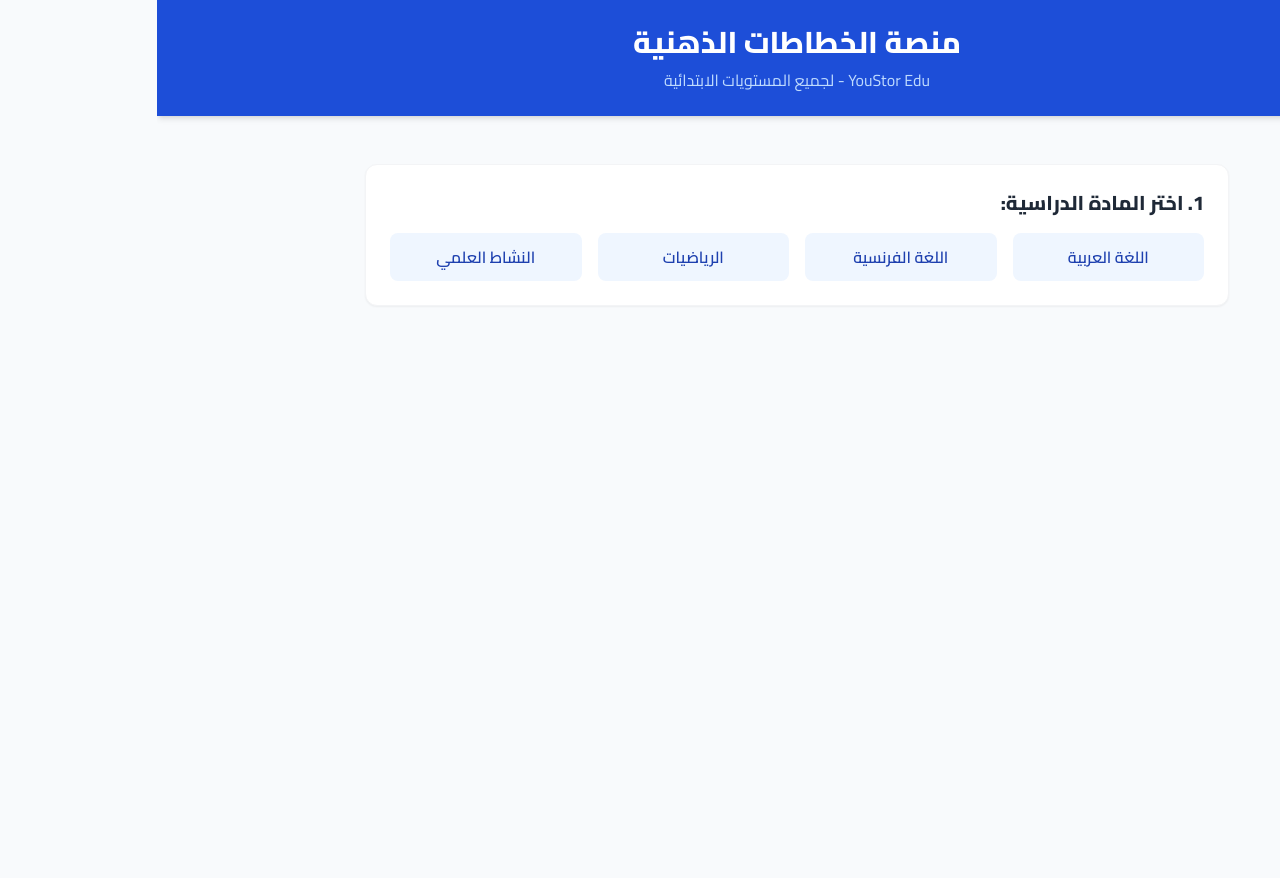
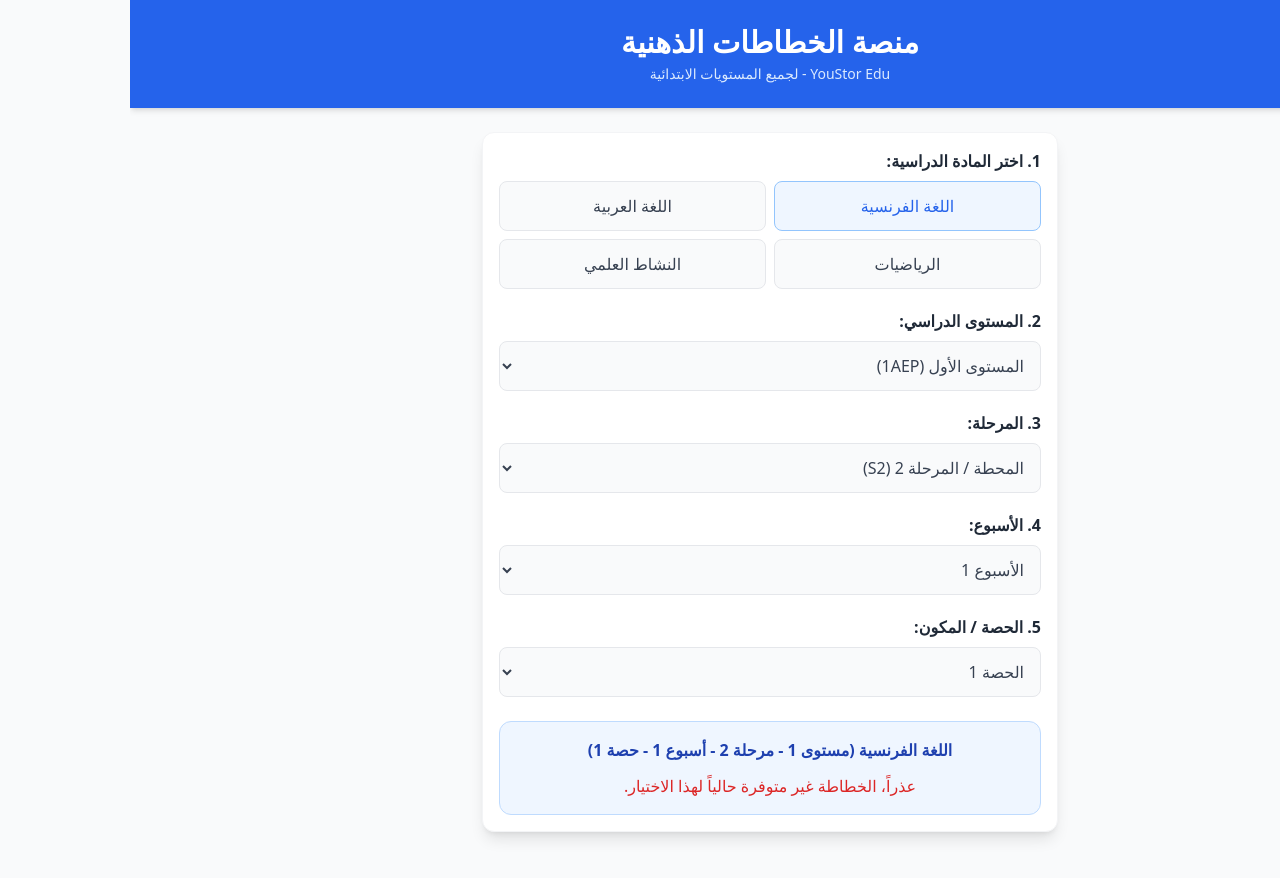
Before and after one commit to neuraltech-ai/Youstoredu, a Jekyll site: the page index.html, which Jekyll copies as it is, in a window 1280 px wide. Shown: the top 878 px of the page. Built offline with Jekyll 4.4.1, drawn with Linux system fonts in a browser that asks for light colours; nearby versions of some CDN libraries.

Commit message:
تحديث واجهة المنصة وإصلاح قاعدة البيانات بالكامل

```diff
--- a/index.html
+++ b/index.html
@@ -3,82 +3,63 @@
 <head>
     <meta charset="UTF-8">
     <meta name="viewport" content="width=device-width, initial-scale=1.0">
-    <title>منصة الخطاطات الذهنية | YouStor Edu</title>
+    <title>منصة الخطاطات الذهنية - YouStor Edu</title>
     <script src="https://cdn.tailwindcss.com"></script>
-    <link href="https://fonts.googleapis.com/css2?family=Cairo:wght@400;600;800&display=swap" rel="stylesheet">
-    <style>
-        body { font-family: 'Cairo', sans-serif; background-color: #f8fafc; }
-        .fade-in { animation: fadeIn 0.3s ease-in-out; }
-        @keyframes fadeIn { from { opacity: 0; transform: translateY(10px); } to { opacity: 1; transform: translateY(0); } }
-    </style>
 </head>
-<body>
-
-    <header class="bg-blue-700 text-white p-6 shadow-md text-center">
-        <h1 class="text-3xl font-extrabold mb-2">منصة الخطاطات الذهنية</h1>
-        <p class="text-blue-200">YouStor Edu - لجميع المستويات الابتدائية</p>
+<body class="bg-gray-50 min-h-screen">
+    <!-- رأس الصفحة -->
+    <header class="bg-blue-600 text-white py-6 shadow-md text-center">
+        <h1 class="text-3xl font-bold">منصة الخطاطات الذهنية</h1>
+        <p class="text-blue-100 text-sm mt-1">YouStor Edu - لجميع المستويات الابتدائية</p>
     </header>
 
-    <main class="max-w-4xl mx-auto mt-8 p-4">
+    <main class="max-w-xl mx-auto p-4 mt-6 bg-white rounded-xl shadow-lg border border-gray-100">
+        <!-- 1. اختيار المادة -->
+        <section class="mb-5">
+            <label class="block font-bold text-gray-800 mb-2">1. اختر المادة الدراسية:</label>
+            <div class="grid grid-cols-2 gap-2">
+                <button onclick="setSubject('اللغة الفرنسية')" id="btn-اللغة الفرنسية" class="p-3 text-center rounded-lg border font-medium transition bg-blue-50 text-blue-600 border-blue-300">اللغة الفرنسية</button>
+                <button onclick="setSubject('اللغة العربية')" id="btn-اللغة العربية" class="p-3 text-center rounded-lg border font-medium transition bg-gray-50 text-gray-700 border-gray-200">اللغة العربية</button>
+                <button onclick="setSubject('الرياضيات')" id="btn-الرياضيات" class="p-3 text-center rounded-lg border font-medium transition bg-gray-50 text-gray-700 border-gray-200">الرياضيات</button>
+                <button onclick="setSubject('النشاط العلمي')" id="btn-النشاط العلمي" class="p-3 text-center rounded-lg border font-medium transition bg-gray-50 text-gray-700 border-gray-200">النشاط العلمي</button>
+            </div>
+        </section>
 
-        <!-- اختيار المادة -->
-        <div class="mb-6 bg-white p-6 rounded-xl shadow-sm border border-gray-100">
-            <h2 class="text-xl font-bold text-gray-800 mb-4">1. اختر المادة الدراسية:</h2>
-            <div class="grid grid-cols-2 md:grid-cols-4 gap-4">
-                <button onclick="selectSubject('اللغة العربية')" class="bg-blue-50 hover:bg-blue-600 hover:text-white text-blue-800 py-3 rounded-lg font-semibold transition">اللغة العربية</button>
-                <button onclick="selectSubject('اللغة الفرنسية')" class="bg-blue-50 hover:bg-blue-600 hover:text-white text-blue-800 py-3 rounded-lg font-semibold transition">اللغة الفرنسية</button>
-                <button onclick="selectSubject('الرياضيات')" class="bg-blue-50 hover:bg-blue-600 hover:text-white text-blue-800 py-3 rounded-lg font-semibold transition">الرياضيات</button>
-                <button onclick="selectSubject('النشاط العلمي')" class="bg-blue-50 hover:bg-blue-600 hover:text-white text-blue-800 py-3 rounded-lg font-semibold transition">النشاط العلمي</button>
-            </div>
-        </div>
+        <!-- 2. اختيار المستوى -->
+        <section class="mb-5">
+            <label class="block font-bold text-gray-800 mb-2">2. المستوى الدراسي:</label>
+            <select id="level" onchange="updateForm()" class="w-full p-3 border rounded-lg bg-gray-50 text-gray-700 focus:ring-2 focus:ring-blue-500">
+                <option value="1">المستوى الأول (1AEP)</option>
+                <option value="2">المستوى الثاني (2AEP)</option>
+                <option value="6">المستوى السادس (6AEP)</option>
+            </select>
+        </section>
 
-        <!-- عرض الاختيارات -->
-        <div id="selection-area" class="hidden bg-white p-6 rounded-xl shadow-sm border border-gray-100 fade-in mb-6">
-            <h3 id="selected-title" class="text-2xl font-bold text-blue-700 mb-6 border-b pb-2"></h3>
+        <!-- 3. اختيار المرحلة -->
+        <section class="mb-5">
+            <label class="block font-bold text-gray-800 mb-2">3. المرحلة:</label>
+            <select id="stage" onchange="updateForm()" class="w-full p-3 border rounded-lg bg-gray-50 text-gray-700 focus:ring-2 focus:ring-blue-500">
+                <option value="1">المحطة / المرحلة 1 (S1)</option>
+                <option value="2" selected>المحطة / المرحلة 2 (S2)</option>
+            </select>
+        </section>
 
-            <div class="grid grid-cols-1 md:grid-cols-4 gap-4">
-                <!-- المستوى -->
-                <div>
-                    <label class="block text-sm font-bold text-gray-700 mb-2">المستوى:</label>
-                    <select id="level-select" class="w-full border-gray-300 rounded-lg p-2 bg-gray-50 outline-none">
-                        <option value="1">الأول</option>
-                        <option value="2" selected>الثاني</option>
-                        <option value="3">الثالث</option>
-                        <option value="4">الرابع</option>
-                        <option value="5">الخامس</option>
-                        <option value="6">السادس</option>
-                    </select>
-                </div>
-
-                <!-- المرحلة -->
-                <div>
-                    <label class="block text-sm font-bold text-gray-700 mb-2">المرحلة:</label>
-                    <select id="stage-select" class="w-full border-gray-300 rounded-lg p-2 bg-gray-50 outline-none">
-                        <option value="2" selected>الثانية</option>
-                        <option value="3">الثالثة</option>
-                        <option value="4">الرابعة</option>
-                        <option value="5">الخامسة</option>
-                        <option value="6">السادسة</option>
-                    </select>
-                </div>
-
-                <!-- الأسبوع -->
-                <div>
-                    <label class="block text-sm font-bold text-gray-700 mb-2">الأسبوع:</label>
-                    <select id="week-select" class="w-full border-gray-300 rounded-lg p-2 bg-gray-50 outline-none">
+        <!-- 4. اختيار الأسبوع -->
+        <section class="mb-5">
+            <label class="block font-bold text-gray-800 mb-2">4. الأسبوع:</label>
+            <select id="week" onchange="updateForm()" class="w-full p-3 border rounded-lg bg-gray-50 text-gray-700 focus:ring-2 focus:ring-blue-500">
                 <option value="1">الأسبوع 1</option>
                 <option value="2">الأسبوع 2</option>
                 <option value="3">الأسبوع 3</option>
                 <option value="4">الأسبوع 4</option>
                 <option value="5">الأسبوع 5</option>
-                        <option value="6">الأسبوع 6</option>
             </select>
-                </div>
+        </section>
 
-                <!-- الحصة -->
-                <div>
-                    <label class="block text-sm font-bold text-gray-700 mb-2">الحصة:</label>
-                    <select id="session-select" class="w-full border-gray-300 rounded-lg p-2 bg-gray-50 outline-none">
+        <!-- 5. اختيار الحصة -->
+        <section class="mb-5">
+            <label class="block font-bold text-gray-800 mb-2">5. الحصة / المكون:</label>
+            <select id="session" onchange="updateForm()" class="w-full p-3 border rounded-lg bg-gray-50 text-gray-700 focus:ring-2 focus:ring-blue-500">
                 <option value="1">الحصة 1</option>
                 <option value="2">الحصة 2</option>
                 <option value="3">الحصة 3</option>
@@ -86,93 +67,84 @@
                 <option value="5">الحصة 5</option>
                 <option value="6">الحصة 6</option>
             </select>
+        </section>
+
+        <!-- منطقة عرض النتيجة -->
+        <div id="result-area" class="mt-6 p-4 bg-blue-50 border border-blue-200 rounded-xl hidden text-center">
+            <p id="result-text" class="font-bold text-blue-800 mb-3"></p>
+            <div id="pdf-container" class="space-y-3">
+                <a id="pdf-viewer" href="#" target="_blank" class="block w-full bg-blue-600 hover:bg-blue-700 text-white font-bold py-2.5 px-4 rounded-lg shadow transition">🔍 معاينة الخطاطة (PDF)</a>
+                <a id="download-btn" href="#" download class="block w-full bg-emerald-600 hover:bg-emerald-700 text-white font-bold py-2.5 px-4 rounded-lg shadow transition">📥 تحميل الخطاطة</a>
             </div>
+            <p id="not-found-msg" class="text-red-600 font-medium hidden">عذراً، الخطاطة غير متوفرة حالياً لهذا الاختيار.</p>
         </div>
-
-            <div class="mt-8 text-center">
-                <button onclick="searchMindMap()" class="bg-blue-600 hover:bg-blue-700 text-white font-bold py-3 px-8 rounded-full shadow-lg transition transform hover:scale-105">
-                    🔍 عرض الخطاطة
-                </button>
-            </div>
-        </div>
-
-        <!-- النتيجة -->
-        <div id="result-area" class="hidden text-center fade-in bg-blue-50 p-6 rounded-xl border border-blue-100">
-            <p id="result-text" class="text-lg font-bold text-gray-700 mb-4"></p>
-
-            <div id="pdf-container" class="hidden mt-4">
-                <iframe id="pdf-viewer" src="" type="application/pdf" class="w-full h-96 rounded-lg shadow-md border border-gray-200 bg-white mb-4"></iframe>
-                <br>
-                <a id="download-btn" href="" target="_blank" download class="inline-block mt-2 bg-green-600 hover:bg-green-700 text-white font-bold py-3 px-8 rounded-full transition">📄 فتح وتحميل ملف PDF</a>
-            </div>
-
-            <div id="not-found-msg" class="p-8 border-2 border-dashed border-red-300 rounded-lg bg-white hidden">
-                <p class="text-red-500 font-semibold">عذراً، لم يتم إضافة هذه الخطاطة بعد.</p>
-            </div>
-        </div>
-
     </main>
 
     <script>
-        let currentSubject = '';
+        let currentSubject = 'اللغة الفرنسية';
 
-        function selectSubject(subject) {
+        function setSubject(subject) {
             currentSubject = subject;
-            document.getElementById('selected-title').innerText = 'مادة: ' + subject;
-            document.getElementById('selection-area').classList.remove('hidden');
-            document.getElementById('result-area').classList.add('hidden');
+            ['اللغة الفرنسية', 'اللغة العربية', 'الرياضيات', 'النشاط العلمي'].forEach(s => {
+                const btn = document.getElementById(`btn-${s}`);
+                if (s === subject) {
+                    btn.className = "p-3 text-center rounded-lg border font-medium transition bg-blue-50 text-blue-600 border-blue-300";
+                } else {
+                    btn.className = "p-3 text-center rounded-lg border font-medium transition bg-gray-50 text-gray-700 border-gray-200";
+                }
+            });
+            updateForm();
         }
 
-        function searchMindMap() {
-            const level = document.getElementById('level-select').value;
-            const stage = document.getElementById('stage-select').value;
-            const week = document.getElementById('week-select').value;
-            const session = document.getElementById('session-select').value;
-
-            const searchID = `${currentSubject}-${level}-${stage}-${week}-${session}`;
-
-            // ربط الاختيارات بأسماء ملفات الـ PDF التي رفعتها
         const database = {
-                // خطاطات الأسبوع الأول (S1)
-                "اللغة الفرنسية-2-2-1-1": "FR_N2_P2_S1_S1_Premium_Fixed.pdf",
-                "اللغة الفرنسية-2-2-1-2": "FR_N2_P2_S1_S2_MindMap_Corrected.pdf",
+            "اللغة الفرنسية-2-2-1-1": "FR_N2_P2_S1_S1_MindMap.pdf",
+            "اللغة الفرنسية-2-2-1-2": "FR_N2_P2_S1_S2_MindMap.pdf",
             "اللغة الفرنسية-2-2-1-3": "FR_N2_P2_S1_S3_MindMap.pdf",
             "اللغة الفرنسية-2-2-1-4": "FR_N2_P2_S1_S4_MindMap.pdf",
             "اللغة الفرنسية-2-2-1-5": "FR_N2_P2_S1_S5_MindMap.pdf",
             "اللغة الفرنسية-2-2-1-6": "FR_N2_P2_S1_S6_2Boxes_Fixed.pdf",
-
-                // خطاطات الأسبوع الثاني (S2)
             "اللغة الفرنسية-2-2-2-1": "FR_N2_P2_S2_S1_MindMap.pdf",
             "اللغة الفرنسية-2-2-2-2": "FR_N2_P2_S2_S2_NCM8.pdf",
             "اللغة الفرنسية-2-2-2-3": "FR_N2_P2_S2_S3_NCM9.pdf",
             "اللغة الفرنسية-2-2-2-4": "FR_N2_P2_S2_S4_NCM10.pdf",
             "اللغة الفرنسية-2-2-2-5": "FR_N2_P2_S2_S5_NCM11.pdf",
-                "اللغة الفرنسية-2-2-2-6": "FR_N2_P2_S2_S6_NCM12.pdf"
+            "اللغة الفرنسية-2-2-2-6": "FR_N2_P2_S2_S6_NCM12.pdf",
             "اللغة الفرنسية-6-2-1-1": "FR_N6_P2_S1_S1_NCM1.pdf",
-                "اللغة الفرنسية-6-2-1-2": "FR_N6_P2_S1_S2_NCM2.pdf"   };
+            "اللغة الفرنسية-6-2-1-2": "FR_N6_P2_S1_S2_NCM2.pdf"
+        };
 
+        function updateForm() {
+            const level = document.getElementById('level').value;
+            const stage = document.getElementById('stage').value;
+            const week = document.getElementById('week').value;
+            const session = document.getElementById('session').value;
+
+            const searchID = `${currentSubject}-${level}-${stage}-${week}-${session}`;
             const resultArea = document.getElementById('result-area');
             const resultText = document.getElementById('result-text');
-            const pdfContainer = document.getElementById('pdf-container');
             const pdfViewer = document.getElementById('pdf-viewer');
             const downloadBtn = document.getElementById('download-btn');
+            const pdfContainer = document.getElementById('pdf-container');
             const notFoundMsg = document.getElementById('not-found-msg');
 
             resultArea.classList.remove('hidden');
 
-            if(database[searchID]) {
-                resultText.innerHTML = `✅ تم العثور على خطاطة الأسبوع ${week} - الحصة ${session}`;
-                pdfViewer.src = database[searchID];
-                downloadBtn.href = database[searchID];
-
+            if (database[searchID]) {
+                const fileName = database[searchID];
+                resultText.innerText = `الخطاطة متوفرة: ${currentSubject} - مستوى ${level} - مرحلة ${stage} - أسبوع ${week} - حصة ${session}`;
+                pdfViewer.href = fileName;
+                downloadBtn.href = fileName;
                 pdfContainer.classList.remove('hidden');
                 notFoundMsg.classList.add('hidden');
             } else {
-                resultText.innerHTML = `البحث عن: ${currentSubject} - المستوى ${level} - المرحلة ${stage} - الأسبوع ${week} - الحصة ${session}`;
+                resultText.innerText = `${currentSubject} (مستوى ${level} - مرحلة ${stage} - أسبوع ${week} - حصة ${session})`;
                 pdfContainer.classList.add('hidden');
                 notFoundMsg.classList.remove('hidden');
             }
         }
+
+        // تشغيل التحقق عند فتح الصفحة
+        updateForm();
     </script>
 </body>
 </html>
```
Lines whose indentation alone changed are shown as unchanged.
